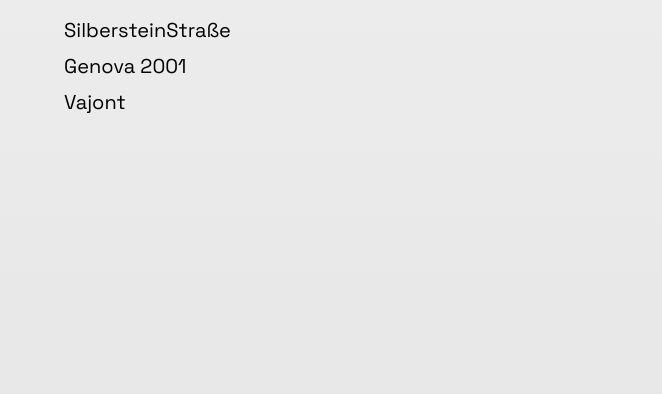
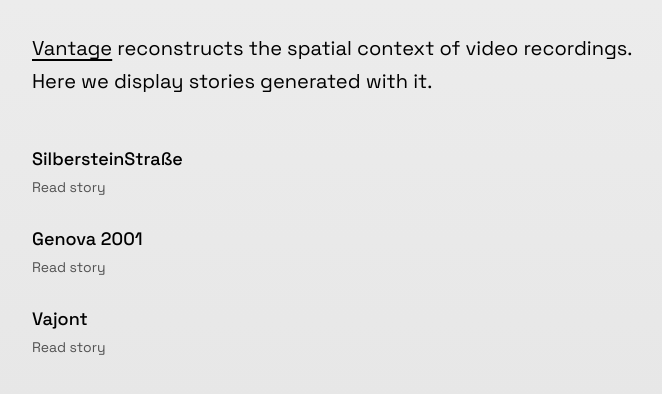
Before and after one commit to thometnanni/vantage-stories, a SvelteKit app: page / in a window 1280 px wide. Shown: the top 394 px of the page, without its empty margins (288-950 px from the left). Built offline with nearby package versions, Linux system fonts and the light colour scheme.

Commit message:
chore basic intro

```diff
--- a/src/routes/+page.svelte
+++ b/src/routes/+page.svelte
@@ -7,10 +7,26 @@
   <title>Vantage Stories</title>
 </svelte:head>
 
-<main class="mx-auto max-w-xl text-black py-4">
-  {#each storyCatalog as story (story.slug)}
-    <a href={`${base}/stories/${story.slug}`}>
-      <h1 class="text-xl font-normal pb-2">{story.title}</h1>
-    </a>
-  {/each}
+<main class="mx-auto max-w-2xl text-black py-8 px-4">
+  <section class="mb-10">
+    <p class="text-xl leading-relaxed max-w-prose">
+      <a class="underline underline-offset-4" href="https://vantage.thometnanni.net/">Vantage</a>
+      reconstructs the spatial context of video recordings.
+      <br />
+      Here we display stories generated with it.
+    </p>
+  </section>
+
+  <section>
+    <div class="grid gap-3">
+      {#each storyCatalog as story (story.slug)}
+        <a class="block py-2" href={`${base}/stories/${story.slug}`}>
+          <div class="text-lg font-medium">{story.title}</div>
+          <div class="text-sm text-neutral-600 mt-1">Read story</div>
+        </a>
+      {:else}
+        <div class="text-sm text-neutral-600">No stories yet.</div>
+      {/each}
+    </div>
+  </section>
 </main>
```
